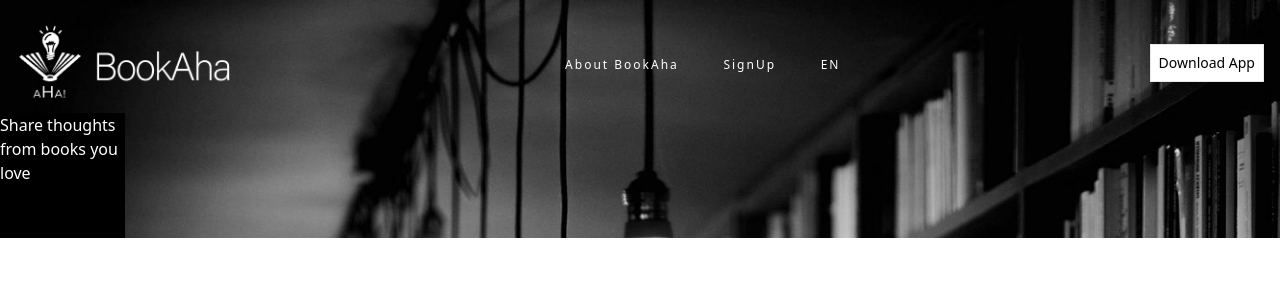
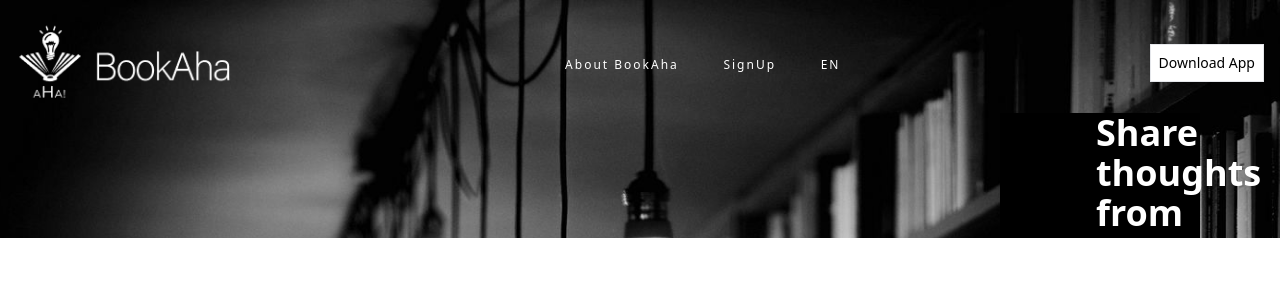
Before and after one commit to Nathaniyell/book-aha, a React (Create React App) app: page / in a window 1280 px wide. Shown: the top 300 px of the page. Built offline with nearby package versions, Linux system fonts and the light colour scheme.

Commit message:
update home component

```diff
--- a/src/home/Home.jsx
+++ b/src/home/Home.jsx
@@ -6,10 +6,11 @@ const Home = () => {
     <>
       <div className="relative bg-heroSection bg-auto bg-no-repeat">
         <Navbar />
-        <div className="flex ">
-          <div className="w-[125px] h-[125px]  bg-black text-white">
-            {" "}
-            <h1>Share thoughts from books you love </h1>{" "}
+        <div className="flex place-content-end mr-20">
+          <div className="w-[200px] h-[125px]  bg-black text-white relative">
+            <h1 className="font-bold text-4xl absolute left-24">
+              Share thoughts from <br /> <span>books you love </span>
+            </h1>
           </div>
         </div>
       </div>
```
